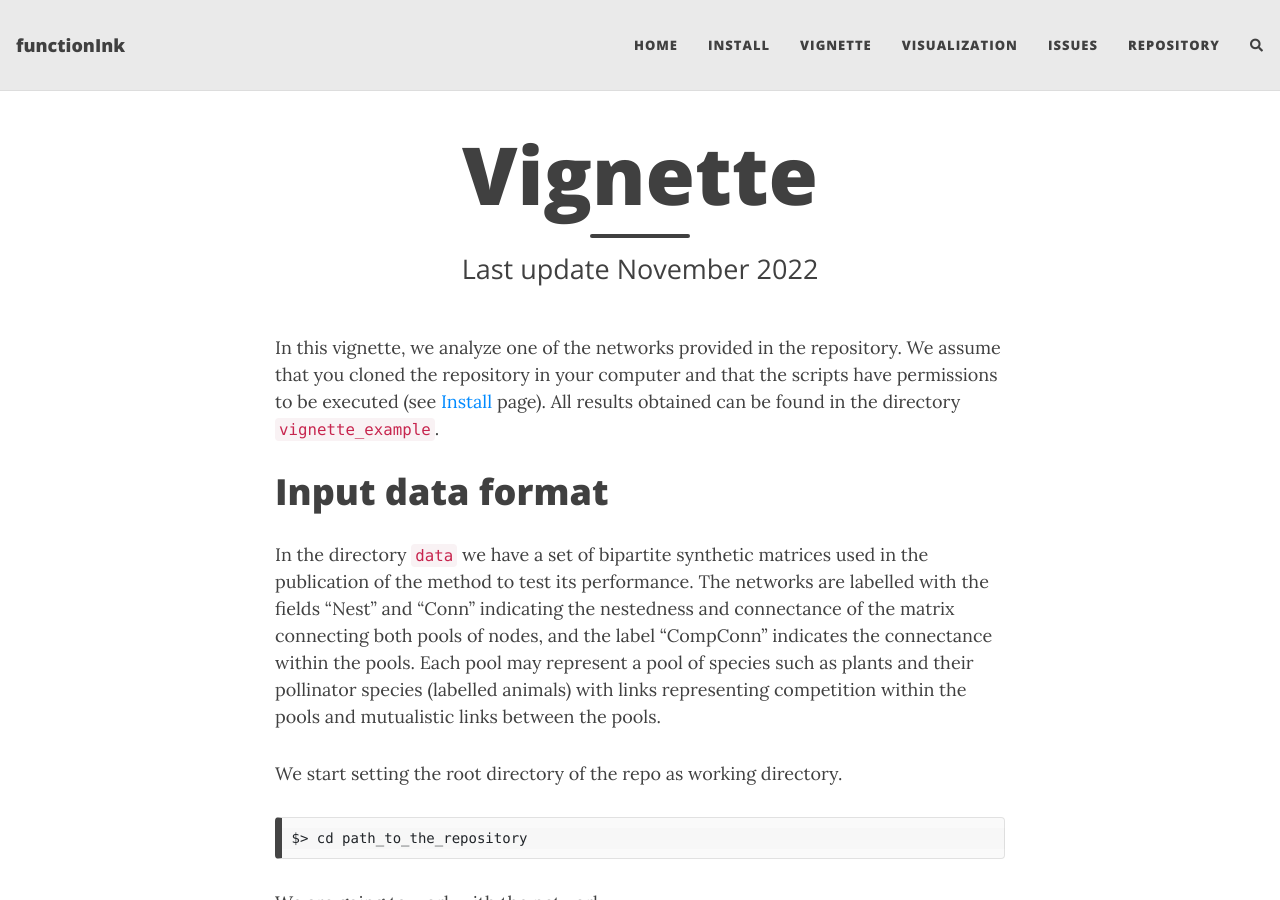
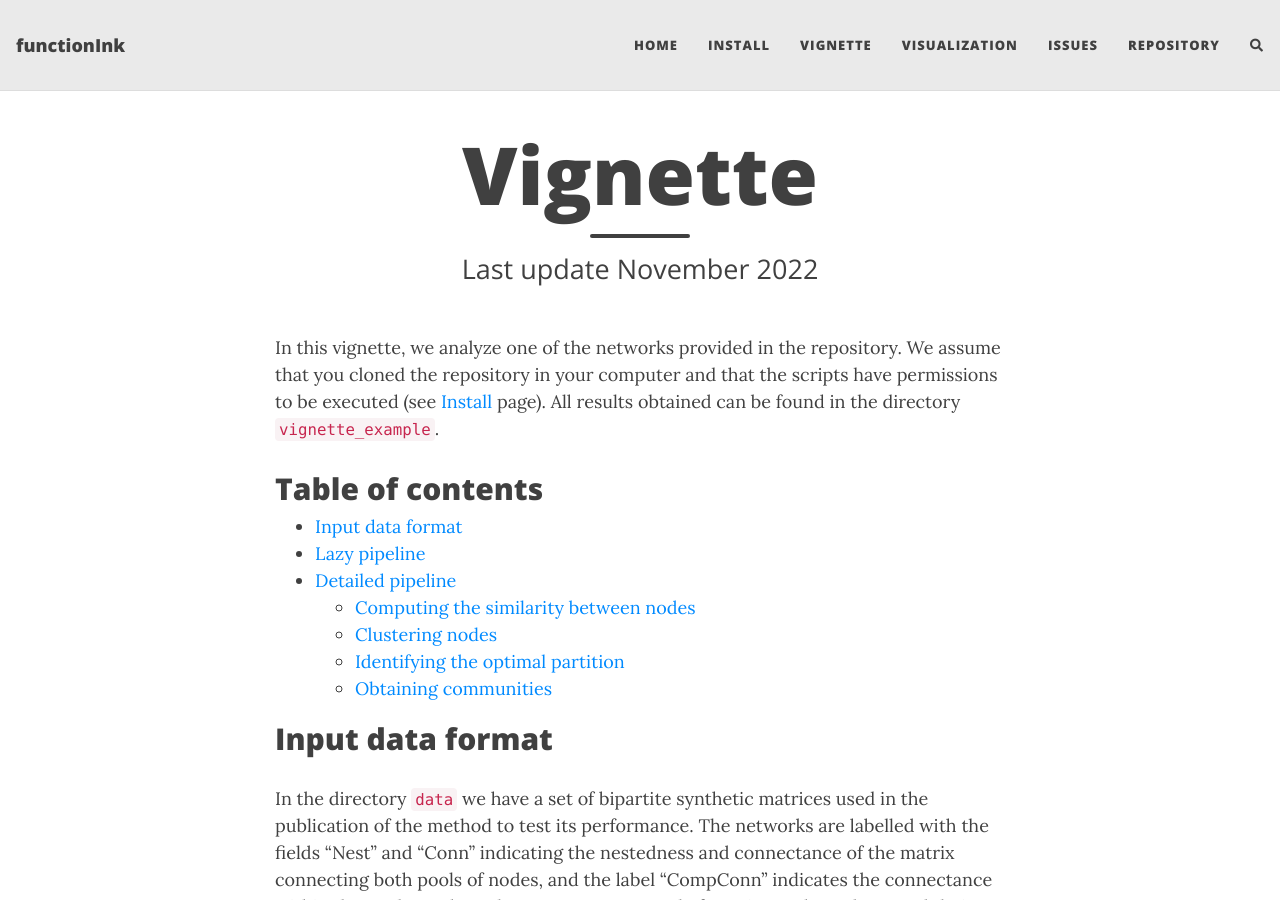
Before and after one commit to apascualgarcia/functionInk, a Jekyll site: the page built from docs/_pages/Vignette.md, in a window 1280 px wide and 900 px high. Built offline with Jekyll 4.4.1, drawn with Linux system fonts in a browser that asks for light colours; nearby versions of some CDN libraries; comment, search, counter and statistics services are not loaded.

Commit message:
created table of contents

```diff
--- a/docs/_pages/Vignette.md
+++ b/docs/_pages/Vignette.md
@@ -2,18 +2,28 @@
 layout: page
 title: Vignette
 subtitle: Last update November 2022
-toc: true
-toc_label: "Contents"
-toc_icon: "cog"
+
 ---
-
 
 In this vignette, we analyze one of the networks provided in the repository. We assume that you
 cloned the repository in your computer and that the scripts have permissions to be executed  (see [Install](../Install) page).
 All results obtained can be found in the directory `vignette_example`.
 
+## Table of contents
 
-# Input data format
+- [Input data format](#input-data-format)
+- [Lazy pipeline](#lazy-pipeline)
+- [Detailed pipeline](#detailed-pipeline)
+    - [Computing the similarity between nodes](#similarity-between-nodes)
+    - [Clustering nodes](#clustering-nodes)
+    - [Identifying the optimal partition](#identifying-optimal-partition)
+    - [Obtaining communities](#obtaining-communities)
+
+
+
+
+
+## Input data format <a name="input-data-format"></a>
 
 In the directory `data` we have a set of bipartite synthetic matrices used in the publication of the method to test its performance. The networks are labelled with the fields "Nest" and "Conn" indicating the nestedness and connectance of the matrix connecting both pools of nodes, and the label "CompConn" indicates the connectance within the pools. Each pool may represent a pool of species such as plants and their pollinator species (labelled animals) with links representing competition within the pools and mutualistic links between the pools.
 
@@ -61,16 +71,18 @@ Note that these formats are hard-coded, i.e. the order in which the specific col
 
 There are more complicated situations depending on whether the network is directed, etc. that can be formatted in different ways, please see the help page of the script [NodeSimilarity.pl](../help) for more details on the format.
 
-# Lazy pipeline
+<a name="lazy-pipeline"></a>
+## Lazy pipeline
 
 In the folder `scripts/analysisR` we provide a wrapper function (`run_pipeline.R`) that automatically performs the whole pipeline, allowing the user to specify most parameters. In addition, the script `nodeLinkage_pipeline.R` provides an example on how to use it. This is the same example discussed in the "Detailed pipeline" below. We recommend using this wrapper once the pipeline is understood. In particular, an explanation of the output files is provided in the section "Detailed pipeline".
 
-
-# Detailed pipeline
+<a name="detailed-pipeline"></a>
+## Detailed pipeline
 
 Here, we describe the different steps that the pipeline includes and how to execute the scripts and interpret the data step by step.
 
-## Similarity between nodes (`NodeSimilarity.pl`)
+<a name="similarity-between-nodes"></a>
+### Similarity between nodes (`NodeSimilarity.pl`)
 We now start the search of communities by computing the similarity between nodes, considering the two formats discussed above. We start with the second format, in which we explicitly have a column for the type of interaction.
 
 Remember that the following commands have the root directory of the repo as working directory:
@@ -107,7 +119,8 @@ Pl_14   Pl_21   0.0781017924746104      0.0769230769230769      1       7
 
 where we have, the identities of nodeA and nodeB in the first two columns, the Tanimoto and Jaccard coefficients in columns 3 and 4, the number of shared neighbours in column 5, and the number of neighbours of nodeA and nodeB in columns 6 and 7.
 
-## Clustering nodes (`NodeLinkage.pl`)
+<a name="clustering-nodes"></a>
+### Clustering nodes (`NodeLinkage.pl`)
 
 The next step is clustering nodes using any of the similarity metrics we computed. In a first run, we will cluster nodes until we have all of them clustered in a single cluster. This will allow us to compute the _partition density_ metrics, which we will use to determine the optimal partition, i.e. the optimal number of communities (clusters). The algorithm requires the original network and the similarity matrix we just computed as inputs, we run:
 
@@ -146,7 +159,8 @@ There are different types of lines we can easily parse:
 
 This format will be repeated every time two clusters are joined. The second file `HistCompact-NL_Average_NoStop_$label` is a more compact description of the clustering, which basically includes the same quantities present in the line VALUES of the extended description, plus the _partition density_ values in the columns _Density_, _DensityInt_ and _DensityExt_, representing the total partition density, internal partition density, and external partition density. These are the quantities we will inspect to estimate the optimal partition.
 
-## Identifying the optimal partition (`extractPartDensity.R`).
+ <a name="identifying-optimal-partition"></a>
+### Identifying the optimal partition (`extractPartDensity.R`).
 
 To analyze the partition density, it is provided in the directory `scripts/analysisR` a function (`extractPartDensity.R`) that extracts the value of the maxima for the three types of partition density quantities, the step in which these maxima are located, and optionally returns a plot with the values at each time step. To illustrate its usage, we also provide the script `nodeLinkage_analysis.R`. Using this method in our example, we obtain the following results:
 
@@ -160,8 +174,8 @@ indicating that the optimal partition is found at step 47, where the total parti
 
 ![ Partition Densities](../../_images/Plot_PartitionDensityVsStep.png)
 
-
-## Obtaining communities
+ <a name="obtaining-communities"></a>
+### Obtaining communities
 
 We finally run the clustering with additional arguments to stop it at the desired point. We will select the step = 47, where the total partition density peaks:
 
```
